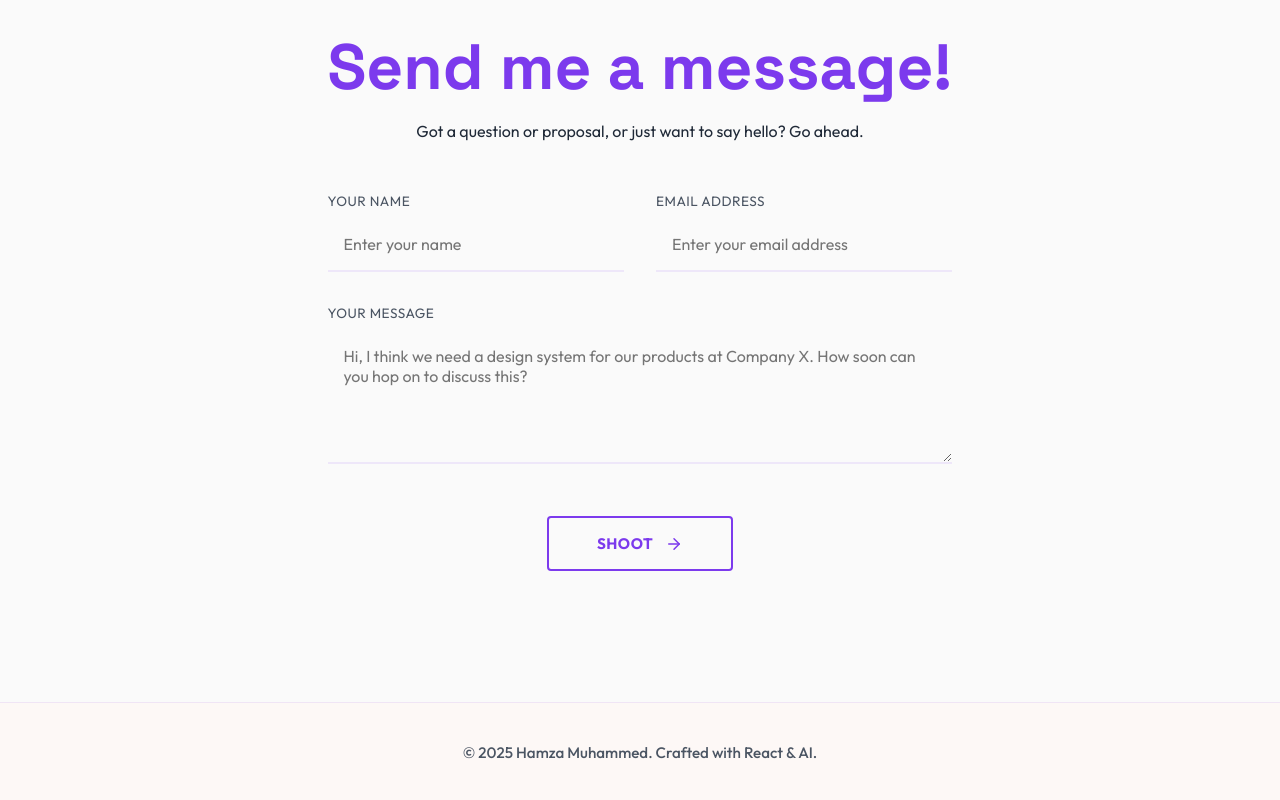
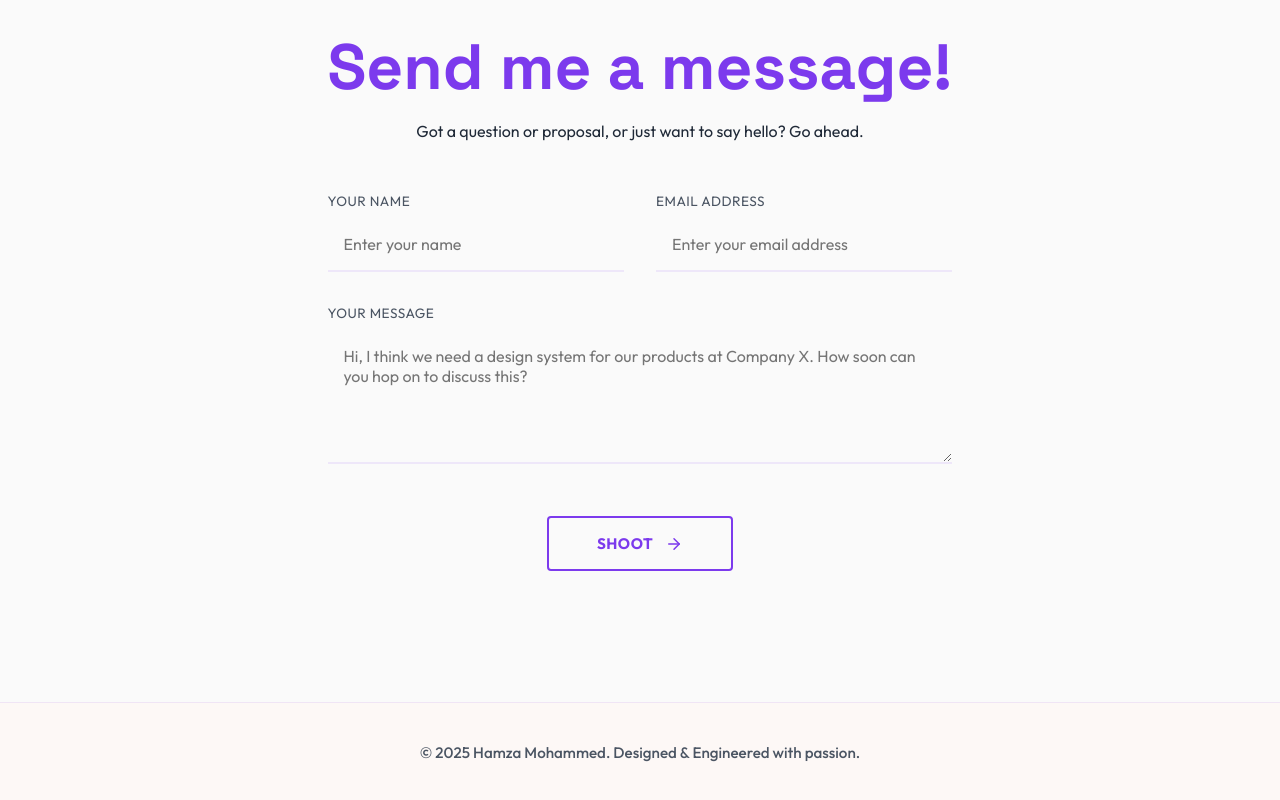
Before and after one commit to HamzaMohammed08/portfolio, a React (Vite) app: page / in a window 1280 px wide. Shown: the part 3378-4178 px from the top of the page. Built offline with nearby package versions, Linux system fonts and the light colour scheme; no server answers.

Commit message:
Update footer text to be more professional

```diff
--- a/src/App.jsx
+++ b/src/App.jsx
@@ -37,7 +37,7 @@ const App = () => {
               fontSize: '0.95rem',
               fontWeight: '500'
             }}>
-              © {new Date().getFullYear()} Hamza Muhammed. Crafted with React & AI.
+              © {new Date().getFullYear()} Hamza Mohammed. Designed & Engineered with passion.
             </p>
           </div>
         </footer>
```
